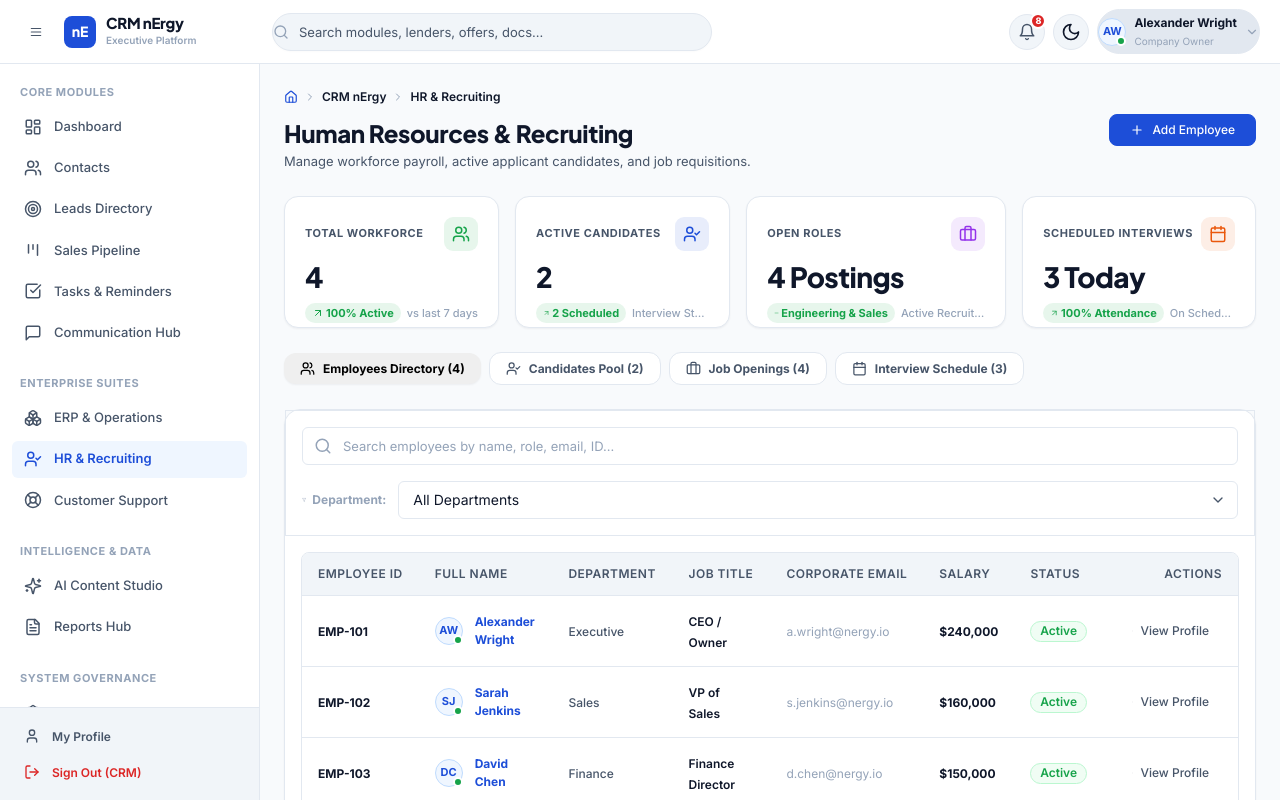
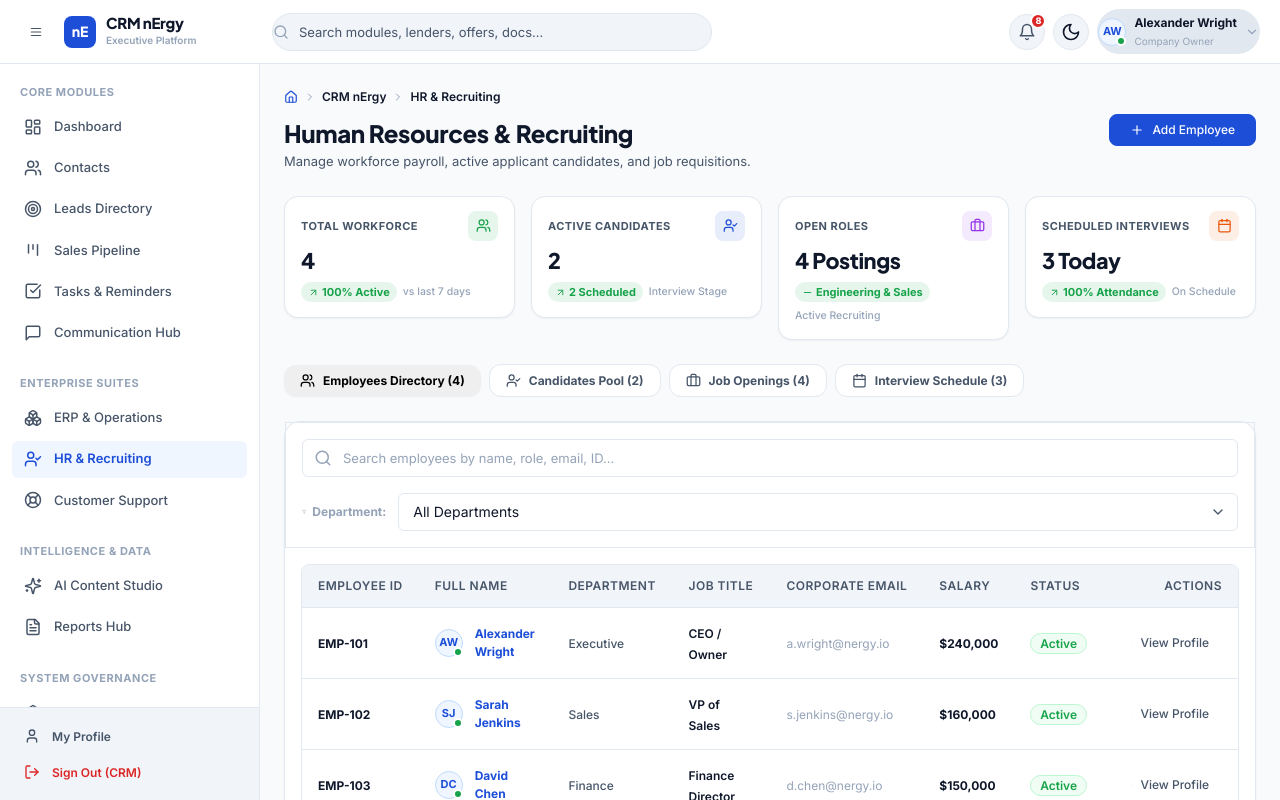
Before and after one commit to AKRITIKUSHWAHA/CRM, a React (Vite) app: page /crm/hr in a window 1280 px wide. Built offline with nearby package versions, Linux system fonts and the light colour scheme; the HTML template or start-up script is replaced by a standard one.

Commit message:
fix(lender-leads): make All Qualification Grades dropdown compact and aligned to the right side

```diff
--- a/src/components/ui/KPICard.jsx
+++ b/src/components/ui/KPICard.jsx
@@ -8,7 +8,7 @@ export const KPICard = ({
   value,
   change,
   changeType = 'positive', // 'positive' | 'negative' | 'neutral'
-  changePeriod = 'vs last 7 days',
+  changePeriod = '',
   icon: Icon,
   iconBg = 'rgba(22, 163, 74, 0.1)',
   iconColor = '#16a34a',
@@ -36,8 +36,8 @@ export const KPICard = ({
         backgroundColor: 'var(--surface)',
         border: '1px solid var(--border)',
         borderRadius: '14px',
-        padding: '1.25rem',
-        height: '132px',
+        padding: '0.9rem 1rem',
+        minHeight: '122px',
         display: 'flex',
         flexDirection: 'column',
         justifyContent: 'space-between',
@@ -48,6 +48,7 @@ export const KPICard = ({
         boxSizing: 'border-box',
         minWidth: 0,
         width: '100%',
+        gap: '0.35rem',
       }}
       onMouseEnter={(e) => {
         if (onClick) {
@@ -65,7 +66,7 @@ export const KPICard = ({
       }}
     >
       {/* Header Row: Title on Left, Icon on Right */}
-      <div className="flex items-center justify-between gap-2">
+      <div className="flex items-center justify-between gap-2 min-w-0">
         <span
           className="truncate"
           style={{
@@ -73,7 +74,7 @@ export const KPICard = ({
             fontWeight: 700,
             color: 'var(--text-secondary)',
             textTransform: 'uppercase',
-            letterSpacing: '0.05em',
+            letterSpacing: '0.04em',
           }}
         >
           {title}
@@ -82,9 +83,9 @@ export const KPICard = ({
         {Icon && (
           <div
             style={{
-              width: '34px',
-              height: '34px',
-              borderRadius: '9px',
+              width: '30px',
+              height: '30px',
+              borderRadius: '8px',
               backgroundColor: iconBg,
               color: iconColor,
               display: 'flex',
@@ -93,20 +94,22 @@ export const KPICard = ({
               flexShrink: 0,
             }}
           >
-            <Icon size={18} />
+            <Icon size={15} />
           </div>
         )}
       </div>
 
       {/* Value */}
       <div
+        className="truncate kpi-value"
         style={{
-          fontSize: '1.75rem',
+          fontSize: '1.35rem',
           fontWeight: 800,
           color: 'var(--text-primary)',
           fontFamily: 'var(--font-display)',
-          lineHeight: 1,
+          lineHeight: 1.2,
           letterSpacing: '-0.02em',
+          margin: '2px 0',
         }}
       >
         {value}
@@ -114,13 +117,13 @@ export const KPICard = ({
 
       {/* Contextual Growth Pill Line */}
       {(change || changePeriod) && (
-        <div className="flex items-center gap-1.5 text-xs">
+        <div className="flex items-center gap-1.5 text-xs flex-wrap min-w-0">
           {change && (
             <span
               style={{
                 display: 'inline-flex',
                 alignItems: 'center',
-                gap: '2px',
+                gap: '3px',
                 padding: '2px 7px',
                 borderRadius: '9999px',
                 backgroundColor: changeType === 'negative' ? 'rgba(220, 38, 38, 0.1)' : 'rgba(22, 163, 74, 0.1)',
@@ -130,12 +133,12 @@ export const KPICard = ({
                 whiteSpace: 'nowrap',
               }}
             >
-              <TrendIcon size={12} />
+              <TrendIcon size={11} />
               {change}
             </span>
           )}
           {changePeriod && (
-            <span className="truncate" style={{ fontSize: '11px', color: 'var(--text-tertiary)', fontWeight: 500 }}>
+            <span className="truncate" style={{ fontSize: '10.5px', color: 'var(--text-tertiary)', fontWeight: 500 }}>
               {changePeriod}
             </span>
           )}
--- a/src/pages/oal/lender/OalLenderDashboard.jsx
+++ b/src/pages/oal/lender/OalLenderDashboard.jsx
@@ -22,15 +22,24 @@ export const OalLenderDashboard = () => {
           </p>
         </div>
 
+        <div className="flex justify-end w-full sm:w-auto">
           <Button
             variant="primary"
             size="sm"
             icon={ArrowRight}
             onClick={() => navigate('/oal/lender/leads')}
-          style={{ backgroundColor: 'var(--accent)', borderColor: 'var(--accent)', fontSize: '12px', flexShrink: 0 }}
+            style={{
+              backgroundColor: 'var(--accent)',
+              borderColor: 'var(--accent)',
+              fontSize: '12px',
+              padding: '6px 14px',
+              width: 'auto',
+              flexShrink: 0,
+            }}
           >
             View Qualified Leads Pool
           </Button>
+        </div>
       </div>
 
       {/* KPI Cards - Compact Sized 5-in-1 Line on Desktop, Responsive on Mobile */}
@@ -38,9 +47,9 @@ export const OalLenderDashboard = () => {
         <div onClick={() => navigate('/oal/lender/leads')} className="cursor-pointer">
           <KPICard
             className="kpi-compact"
-            title="New Qualified Leads"
+            title="Qualified Leads"
             value={lenderLeads.length}
-            change="Pre-Scored Grade A+"
+            change="Grade A+ Match"
             changeType="positive"
             icon={Users}
           />
@@ -49,7 +58,7 @@ export const OalLenderDashboard = () => {
           <KPICard
             className="kpi-compact"
             title="Applications"
-            value="8 Underwriting"
+            value="8 Active"
             change="KYC Verified"
             changeType="positive"
             icon={FileText}
@@ -69,8 +78,8 @@ export const OalLenderDashboard = () => {
           <KPICard
             className="kpi-compact"
             title="Accepted Offers"
-            value="3 Deals Executed"
-            change="100% Rate Match"
+            value="3 Deals"
+            change="100% Match"
             changeType="positive"
             icon={CheckCircle2}
           />
--- a/src/pages/oal/lender/OalLenderLeads.jsx
+++ b/src/pages/oal/lender/OalLenderLeads.jsx
@@ -20,25 +20,29 @@ export const OalLenderLeads = () => {
   });
 
   return (
-    <div className="flex flex-col gap-6">
+    <div className="flex flex-col gap-6" style={{ maxWidth: '1400px', margin: '0 auto', width: '100%', boxSizing: 'border-box' }}>
       {/* Header */}
       <div className="flex items-center justify-between">
         <div>
           <Breadcrumb items={[{ label: 'Lender' }, { label: 'Qualified Leads Directory' }]} />
-          <h1 style={{ fontSize: 'var(--text-2xl)' }}>Pre-Scored Qualified Borrower Pool</h1>
+          <h1 style={{ fontSize: '22px', fontWeight: 800, margin: '0.25rem 0 0 0', color: 'var(--text-primary)', letterSpacing: '-0.02em' }}>
+            Pre-Scored Qualified Borrower Pool
+          </h1>
         </div>
       </div>
 
-      {/* Filter Bar */}
-      <Card className="p-4 flex flex-col md:flex-row items-stretch md:items-center justify-between gap-4">
+      {/* Filter Bar: Left Search + Right Compact Select */}
+      <Card style={{ padding: '0.85rem 1.25rem', borderRadius: '12px' }}>
+        <div className="flex flex-col sm:flex-row sm:items-center justify-between gap-3">
           <Input
             value={searchTerm}
             onChange={(e) => setSearchTerm(e.target.value)}
             placeholder="Search borrower entity or loan type..."
             startIcon={Search}
-          style={{ maxWidth: '320px', height: '36px' }}
+            style={{ maxWidth: '360px', width: '100%', height: '38px', fontSize: '13px' }}
           />
 
+          <div style={{ width: '220px', maxWidth: '100%', flexShrink: 0 }}>
             <Select
               value={filterQual}
               onChange={(e) => setFilterQual(e.target.value)}
@@ -47,13 +51,16 @@ export const OalLenderLeads = () => {
                 { label: 'Grade A+', value: 'Grade A+' },
                 { label: 'Grade B+', value: 'Grade B+' },
               ]}
-          style={{ height: '36px', fontSize: '13px' }}
+              style={{ height: '38px', fontSize: '13px', width: '100%' }}
             />
+          </div>
+        </div>
       </Card>
 
       {/* Leads Table */}
-      <Card>
+      <Card style={{ borderRadius: '12px', overflow: 'hidden' }}>
         <CardBody className="p-0">
+          <div style={{ overflowX: 'auto', WebkitOverflowScrolling: 'touch', touchAction: 'pan-x' }}>
             <Table>
               <TableHeader>
                 <TableRow>
@@ -101,6 +108,7 @@ export const OalLenderLeads = () => {
                 ))}
               </TableBody>
             </Table>
+          </div>
         </CardBody>
       </Card>
     </div>
```
Lines whose indentation alone changed are shown as unchanged.
